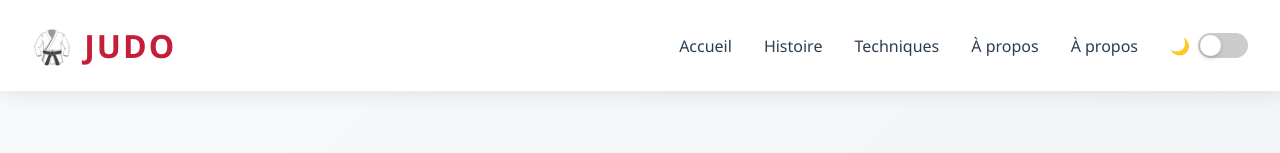
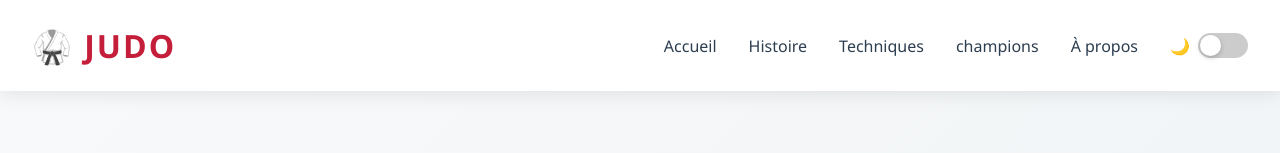
Before and after one commit to litekc/sa-_site, a plain HTML site: page page_2.html in a window 1280 px wide. Shown: the top 153 px of the page. Drawn offline with Linux system fonts and the light colour scheme.

Commit message:
correction_page2

```diff
--- a/page_2.html
+++ b/page_2.html
@@ -19,7 +19,7 @@
                     <li><a href="index.html">Accueil</a></li>
                     <li><a href="page_1.html">Histoire</a></li>
                     <li><a href="page_2.html">Techniques</a></li>
-                    <li><a href="page_3.html">À propos</a></li>
+                    <li><a href="page_3.html">champions</a></li>
                     <li><a href="page_4.html">À propos</a></li>
                     <li>
                         <label for="darkModeToggle" class="dark-mode-toggle">
```
